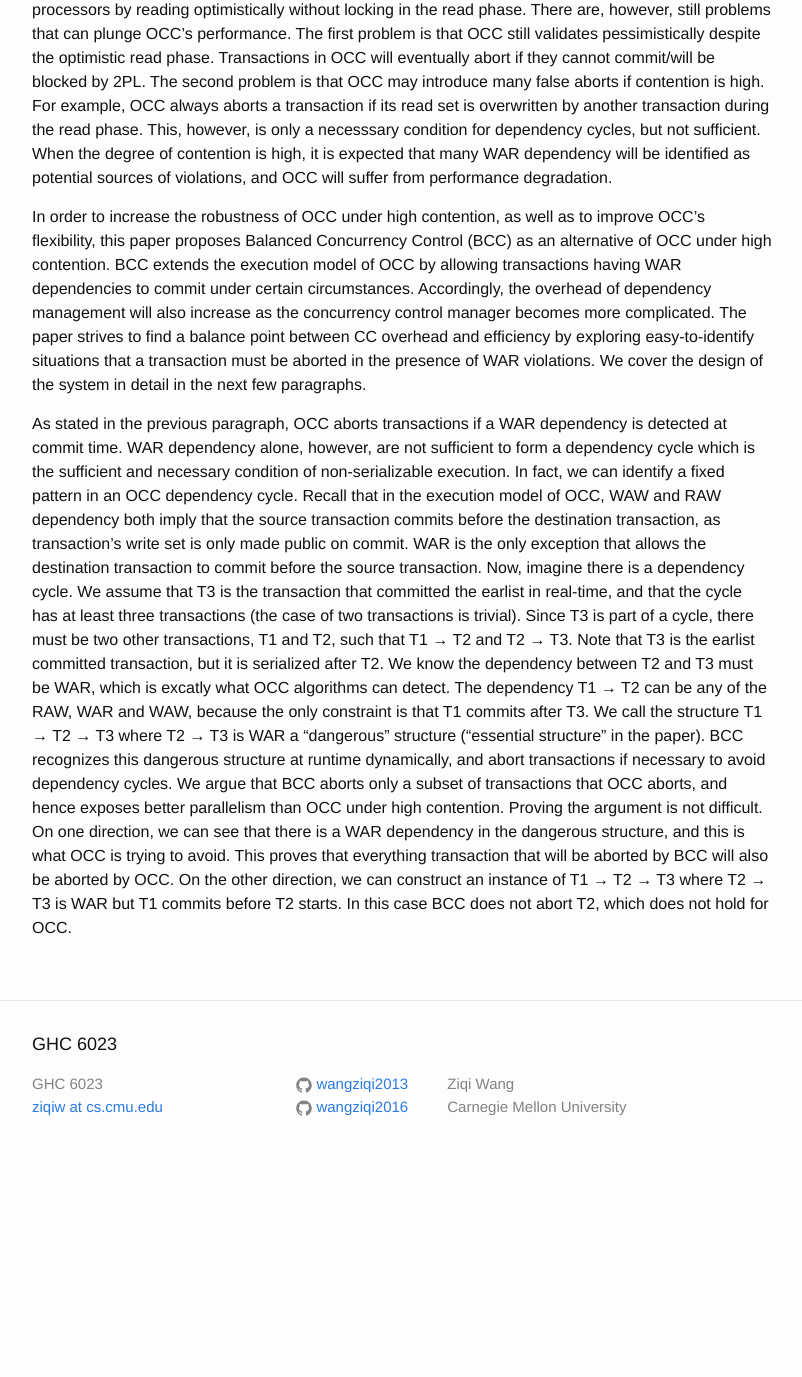
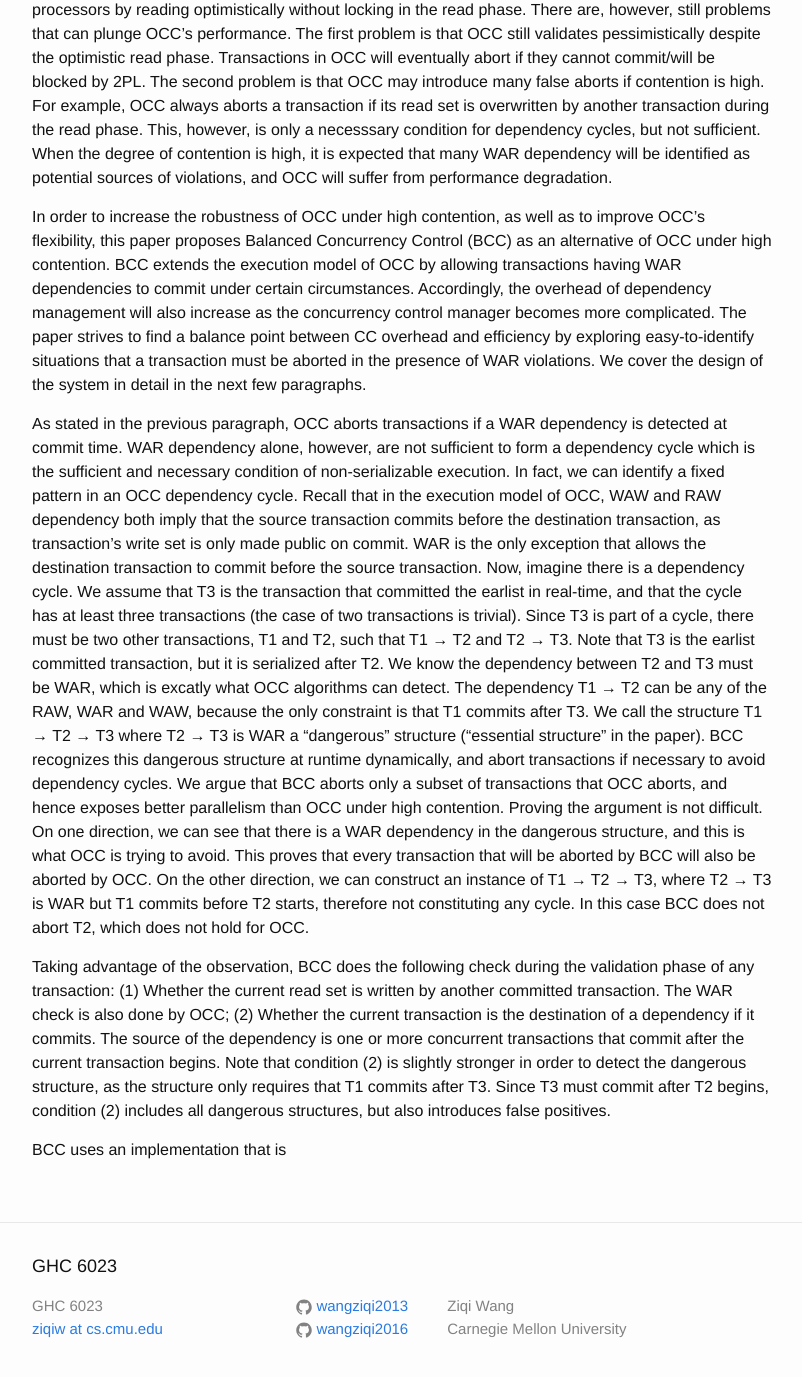
Before and after one commit to wangziqi2013/wangziqi2013.github.io, a Jekyll site: the page built from _posts/2018-06-25-bcc.markdown, in a window 1280 px wide and 1400 px high, scrolled down 1343 px. Shown: the top 1377 px of the window, without its empty margins (238-1040 px from the left). Built offline with Jekyll 4.4.1, drawn with Linux system fonts in a browser that asks for light colours; before the commit the page ends 2521 px from its top, so only the background shows below that.

Commit message:
Adding conditions

```diff
--- a/_posts/2018-06-25-bcc.markdown
+++ b/_posts/2018-06-25-bcc.markdown
@@ -74,6 +74,16 @@ commits after T3. We call the structure T1 &rarr; T2 &rarr; T3 where T2 &rarr; T
 in the paper). BCC recognizes this dangerous structure at runtime dynamically, and abort transactions if necessary to avoid
 dependency cycles. We argue that BCC aborts only a subset of transactions that OCC aborts, and hence exposes better parallelism
 than OCC under high contention. Proving the argument is not difficult. On one direction, we can see that there is a WAR dependency in
-the dangerous structure, and this is what OCC is trying to avoid. This proves that everything transaction that will be aborted by
-BCC will also be aborted by OCC. On the other direction, we can construct an instance of T1 &rarr; T2 &rarr; T3 where T2 &rarr; T3
-is WAR but T1 commits before T2 starts. In this case BCC does not abort T2, which does not hold for OCC.
+the dangerous structure, and this is what OCC is trying to avoid. This proves that every transaction that will be aborted by
+BCC will also be aborted by OCC. On the other direction, we can construct an instance of T1 &rarr; T2 &rarr; T3, where T2 &rarr; T3
+is WAR but T1 commits before T2 starts, therefore not constituting any cycle. In this case BCC does not abort T2, which does not
+hold for OCC.
+
+Taking advantage of the observation, BCC does the following check during the validation phase of any transaction: (1) Whether
+the current read set is written by another committed transaction. The WAR check is also done by OCC; (2) Whether the current
+transaction is the destination of a dependency if it commits. The source of the dependency is one or more concurrent transactions
+that commit after the current transaction begins. Note that condition (2) is slightly stronger in order to detect the dangerous
+structure, as the structure only requires that T1 commits after T3. Since T3 must commit after T2 begins, condition (2) includes
+all dangerous structures, but also introduces false positives.
+
+BCC uses an implementation that is
```
